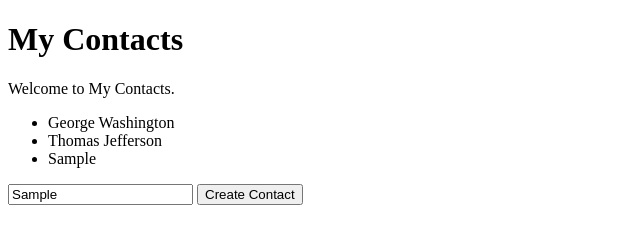
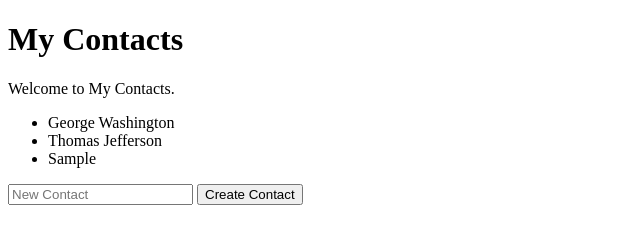
Before and after one commit to castever/contact-list, a plain HTML site: page index.html in a window 1280 px wide. Both pictures are taken after typing "Sample" into the empty fields and a click on the button "Create Contact". Shown: the full height of the page, 0-640 px from the left. Drawn offline with Linux system fonts and the light colour scheme.

Commit message:
refactored add contact functionality; clears the input fieldafter adding

```diff
--- a/index.html
+++ b/index.html
@@ -23,7 +23,7 @@
   <ul id="contact-list"></ul>
   <div id="add-contact-form">
     <input type="text" id="add-contact-input" placeholder="New Contact" />
-    <button id="add-contact-submit-btn" onclick="addContact(document.getElementById('add-contact-input').value); refreshContactListUI();">Create Contact</button>
+    <button id="add-contact-submit-btn" onclick="handleCreateContactUIEvent();">Create Contact</button>
   </div>
   <script type="text/javascript" src="js/app.js"></script>
   <script type="text/javascript">
--- a/js/app.js
+++ b/js/app.js
@@ -37,6 +37,20 @@
   buildContactListUI();
 }
 
+/**
+  handle the user event of clicking on the create contact button
+  add the new contact
+  refresh the UI
+  clear the input field
+*/
+function handleCreateContactUIEvent() {
+  var input = document.getElementById('add-contact-input');
+  addContact(input.value);
+  refreshContactListUI();
+  input.value = "";
+  return false;
+}
+
 function addContact(name) {
   model.push({
     name: name
```
